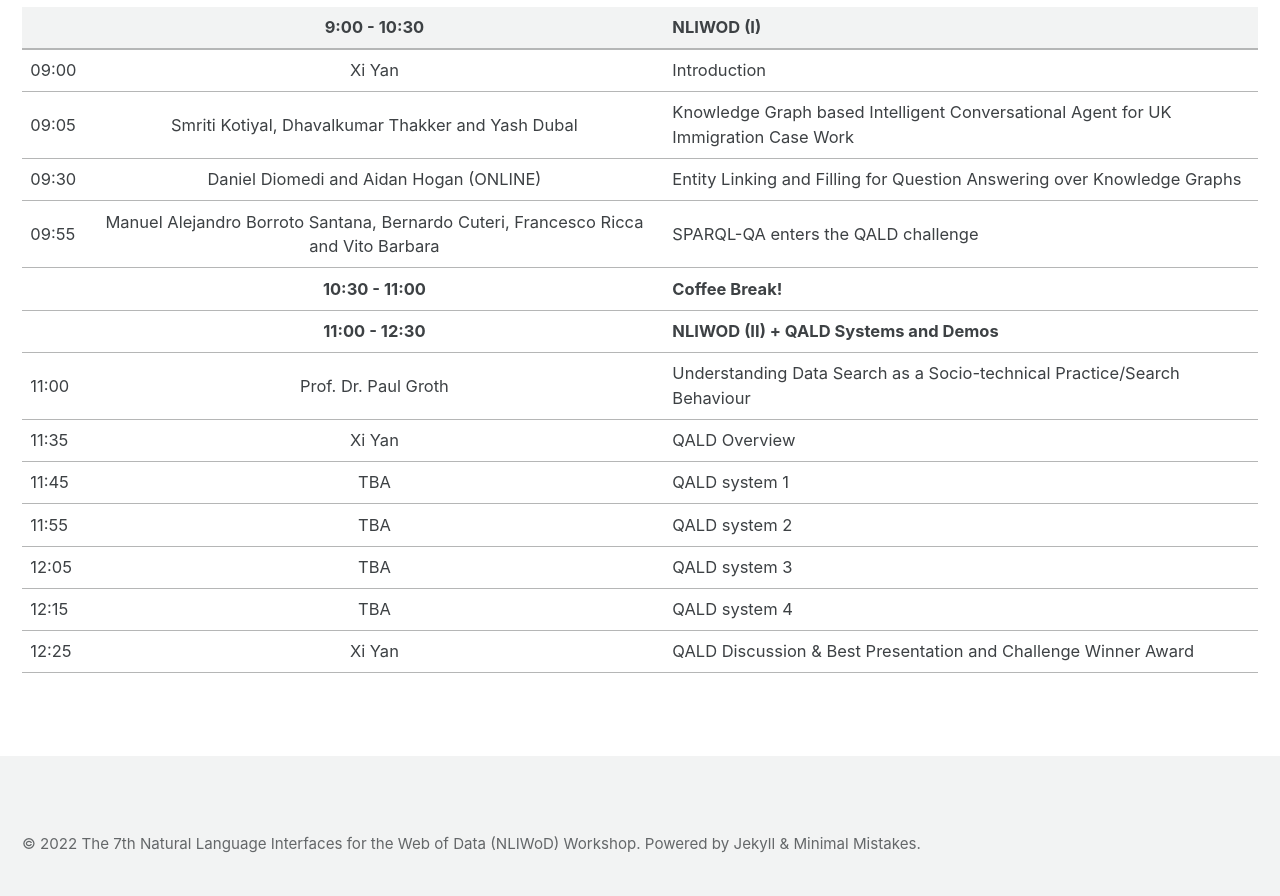
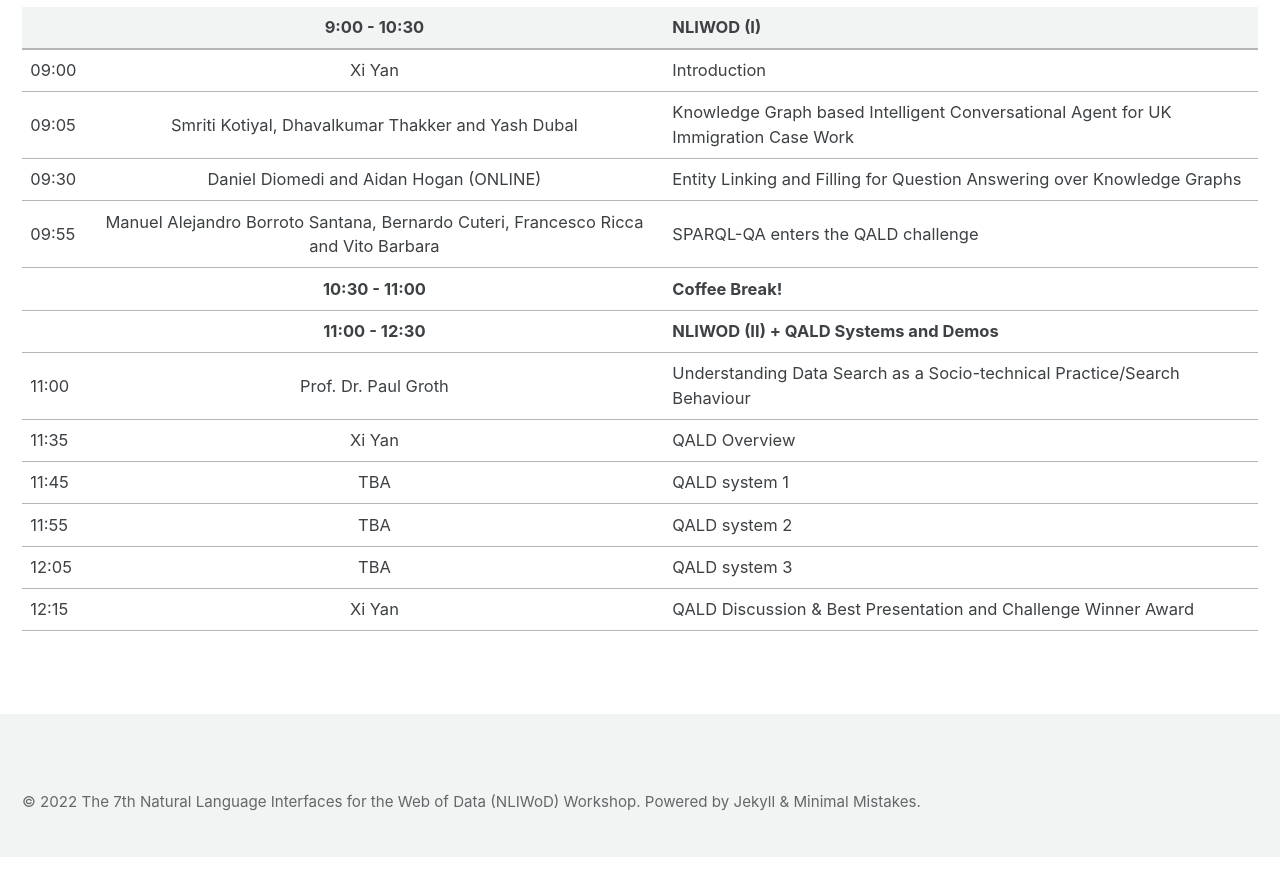
Before and after one commit to semantic-systems/nliwod-workshop, a Jekyll site: the page built from program.md, in a window 1280 px wide and 900 px high, scrolled down 803 px. Shown: the top 896 px of the window. Built offline with Jekyll 4.4.1, drawn with Linux system fonts in a browser that asks for light colours; cached includes are drawn as plain includes; after the commit the page ends 1660 px from its top, so only the background shows below that.

Commit message:
Delete one QALD talk
Manuel Borroto et al does not want to give two same talk.

```diff
--- a/program.md
+++ b/program.md
@@ -31,5 +31,4 @@ The largest portion of the half-day workshop will consist of oral presentations
 | 11:45  |                                         TBA                                         | QALD system 1                                                                       |
 | 11:55  |                                         TBA                                         | QALD system 2                                                                       |
 | 12:05  |                                         TBA                                         | QALD system 3                                                                       |
-| 12:15  |                                         TBA                                         | QALD system 4                                                                       |
-| 12:25  |                          Xi Yan                                                            | QALD Discussion & Best Presentation and Challenge Winner Award                      |
+| 12:15  |                          Xi Yan                                                            | QALD Discussion & Best Presentation and Challenge Winner Award                      |
```
